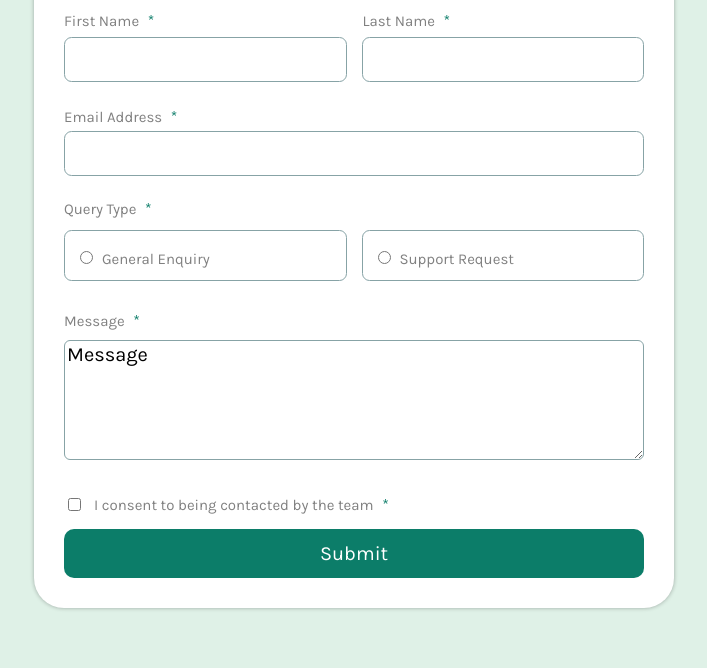
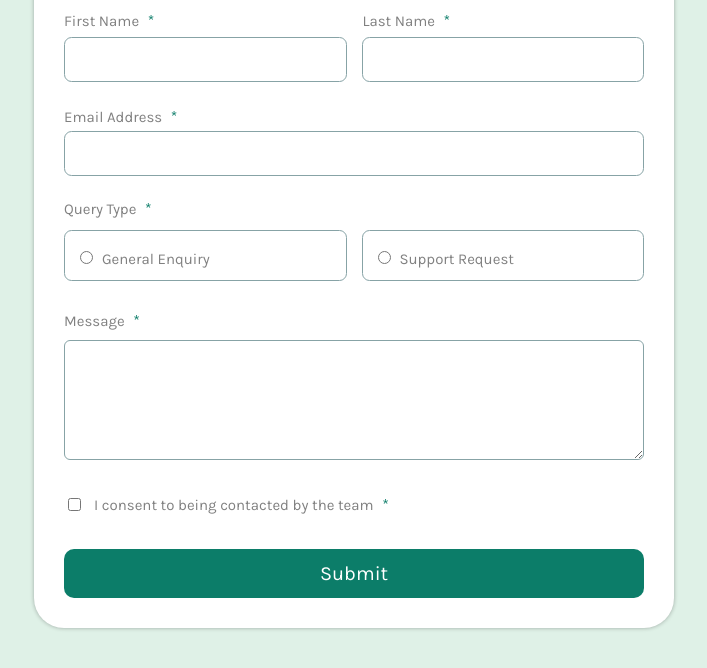
Before and after one commit to bmuia/contact-form, a plain HTML site: page index.html in a window 1280 px wide. Shown: the part 128-796 px from the top of the page, without its empty margins (286-993 px from the left). Drawn offline with Linux system fonts and the light colour scheme; a web font is replaced by a local one.

Commit message:
refractor code

```diff
--- a/index.css
+++ b/index.css
@@ -132,6 +132,7 @@ label{
 
 .btn {
     width: 100%;
+    margin-top: 20px;
 }
 
 .btn button{
--- a/index.html
+++ b/index.html
@@ -50,7 +50,7 @@
 
                 <div class="text-area">
                     <label>Message <span>*</span></label>
-                    <textarea name="" id="" cols="30" rows="10">Message</textarea>
+                    <textarea name="" id="" cols="30" rows="10"></textarea>
                 </div>
 
                 <div class="consent">
```
